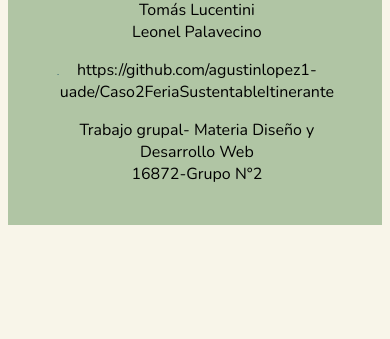
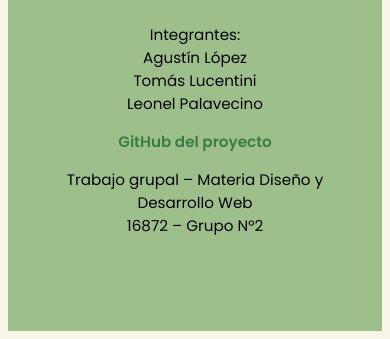
Before and after one commit to agustinlopez1-uade/Caso2FeriaSustentableItinerante, a plain HTML site: page proyecto-final/pf-equipo.html in a window 390 px wide. Shown: the part 1463-1802 px from the top of the page. Before the commit the page ends 1696 px from the top, so only its background shows below. Drawn offline with nearby package versions, Linux system fonts and the light colour scheme.

Commit message:
footer con css y media query. y arreglo botones con link y css con texto alineado

```diff
--- a/proyecto-final/pf-equipo.html
+++ b/proyecto-final/pf-equipo.html
@@ -74,23 +74,23 @@
     </main>
 
 
-    <footer>
-        <div>
-            <img src="../img/logo_uade.svg" alt="logo institución uade">
+    <footer class="footer">
+        <div class="footer-logo">
+            <img src="../img/logo_uade.svg" alt="logo institución uade" />
         </div>
-        <div>
+        <div class="footer-info">
             <p>
-                Integrantes: <br>
-                Agustin López <br>
-                Tomás Lucentini <br>
-                Leonel Palavecino <br>
+                Integrantes: <br />
+                Agustín López <br />
+                Tomás Lucentini <br />
+                Leonel Palavecino <br />
             </p>
-                https://github.com/agustinlopez1-uade/Caso2FeriaSustentableItinerante
             <p>
-            <p>
-                Trabajo grupal- Materia Diseño y Desarrollo Web <br>
-                16872-Grupo N°2
+                <a href="https://github.com/agustinlopez1-uade/Caso2FeriaSustentableItinerante" target="_blank">
+                    GitHub del proyecto
+                </a>
             </p>
+            <p>Trabajo grupal – Materia Diseño y Desarrollo Web<br />16872 – Grupo N°2</p>
         </div>
     </footer>
 
--- a/styles.css
+++ b/styles.css
@@ -178,19 +178,41 @@ main .fondo-verde { /* fuerza al fondo a ocupar toda la pantalla */
     width: 100vw;
 }
 
-footer {
-    background-color: var(--verde-footer);
-    display: flex;
-    flex-direction: row;
-    align-items: center;
-    justify-content: space-between;
-    padding: 1.5em 3em;
+/* footer */
+.footer {
+  background-color: var(--verde-claro);
+  color: var(--texto);
+  display: flex;
+  flex-wrap: wrap;
+  justify-content: space-between;
+  align-items: center;
+  padding: 2em;
+  font-family: var(--fuente-poppins);
+  font-size: 1em;
 }
 
-footer img{
-    width: 45%;
-    height: auto;
+.footer-logo img {
+  max-width: 180px;
+  height: auto;
+  margin-bottom: 1em;
 }
+
+.footer-info {
+  flex: 1 1 300px;
+  max-width: 600px;
+  text-align: right;
+}
+
+.footer-info a {
+  color: var(--verde-oscuro);
+  text-decoration: none;
+  font-weight: 600;
+}
+
+.footer-info a:hover {
+  text-decoration: underline;
+}
+
 /* BARRA NAVEGACIÓN */
 nav{
     display: flex;
@@ -301,6 +323,12 @@ nav img{
     font-size: 1.5em;
     transition: background-color 0.1s ease;
     cursor: pointer;
+
+    /* CENTRADO DEL TEXTO */
+    display: inline-flex;
+    justify-content: center;
+    align-items: center;
+    text-align: center;
 }
 
 .boton-verde:hover {
@@ -470,7 +498,9 @@ body.modo-oscuro nav a {
         max-width: 600px;
     }
 
-
+    .footer-info {
+        text-align: center;
+    }
 
 
 }
@@ -505,6 +535,17 @@ body.modo-oscuro nav a {
     }
     .grid-actividades {
         grid-template-columns: 1fr;
+    }
+
+    .footer {
+        flex-direction: column;
+        align-items: center;
+        text-align: center;
+    }
+
+    .footer-info {
+        max-width: 100%;
+        text-align: center;
     }
 }
 
@@ -551,6 +592,15 @@ body.modo-oscuro nav a {
         height: 250px ;
     }
 
+    .footer-logo img {
+        max-width: 140px;
+    }
+
+    .footer {
+        padding: 1.5em;
+        font-size: 0.95em;
+    }
+
 /* SWITCH MODO OSCURO use el important porque se me tababa cuando lo modificaba*/
     .switch-modo {
         position: fixed !important;
```
Also changed, not shown: avances.html (+23 -2 lines), index.html (+18 -1 lines), proyecto-final/pf-contacto.html (+12 -13 lines), proyecto-final/pf-inicio.html (+12 -12 lines), proyecto-final/pf-proyecto.html (+12 -12 lines), proyectos.html (+19 -1 lines).
